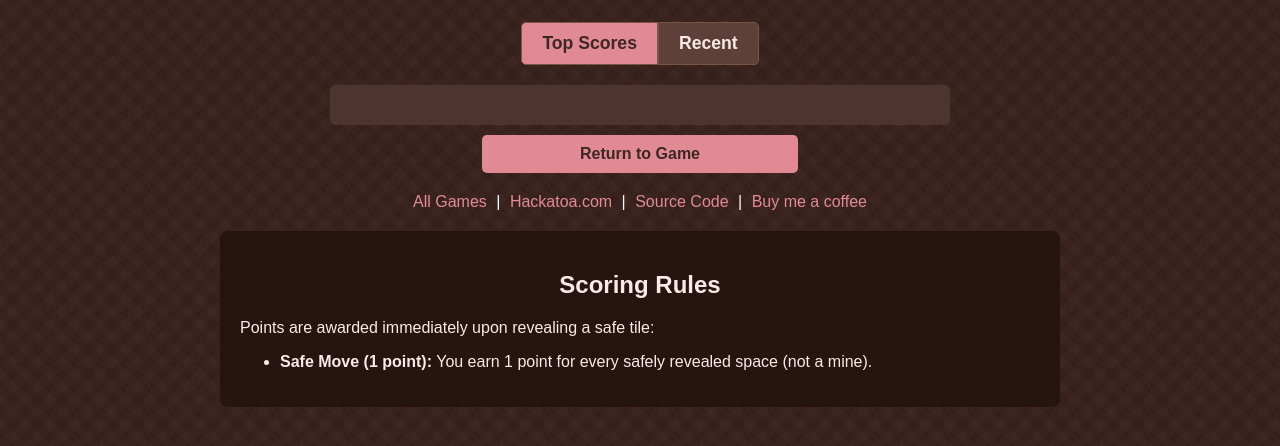
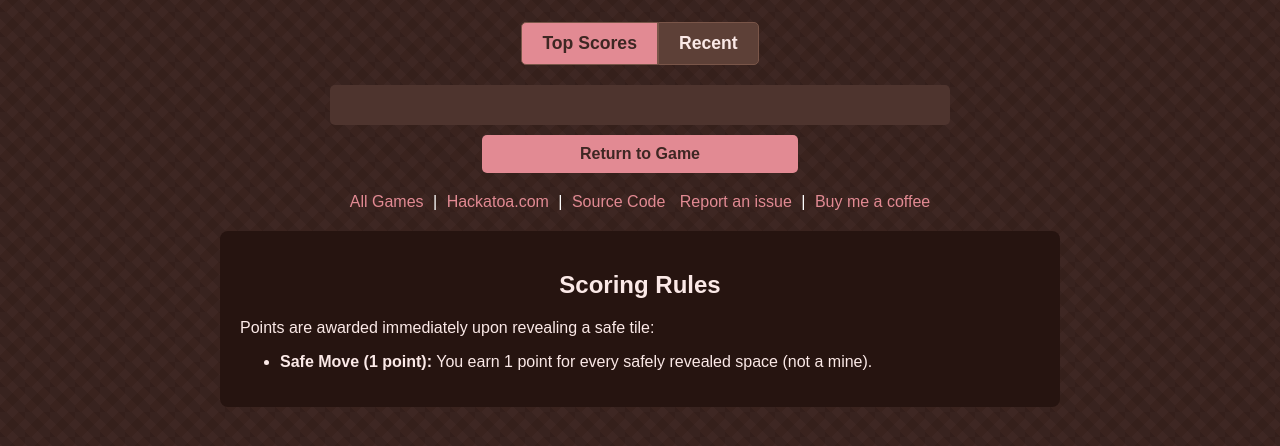
Before and after one commit to Hackatoan/infinisweeper, a website: page public/leaderboard.html in a window 1280 px wide. Shown: the part 138-584 px from the top of the page. Drawn offline with Linux system fonts and the light colour scheme; some packages are replaced by stand-ins of ours; no server answers.

Commit message:
Add 'Report an issue' support link to footer

```diff
--- a/public/leaderboard.html
+++ b/public/leaderboard.html
@@ -99,7 +99,7 @@
       <div class="footer-links">
         <a href="https://games.hackatoa.com" target="_blank">All Games</a> |
         <a href="https://hackatoa.com/" target="_blank">Hackatoa.com</a> |
-        <a href="https://github.com/Hackatoan/infinisweeper" target="_blank">Source Code</a> |
+        <a href="https://github.com/Hackatoan/infinisweeper" target="_blank">Source Code</a> <a href="https://github.com/Hackatoan/infinisweeper/issues/new" target="_blank" rel="noopener" target="_blank">Report an issue</a> |
         <a href="https://buymeacoffee.com/hackatoa" target="_blank">Buy me a coffee</a>
       </div>
     </center>
```
